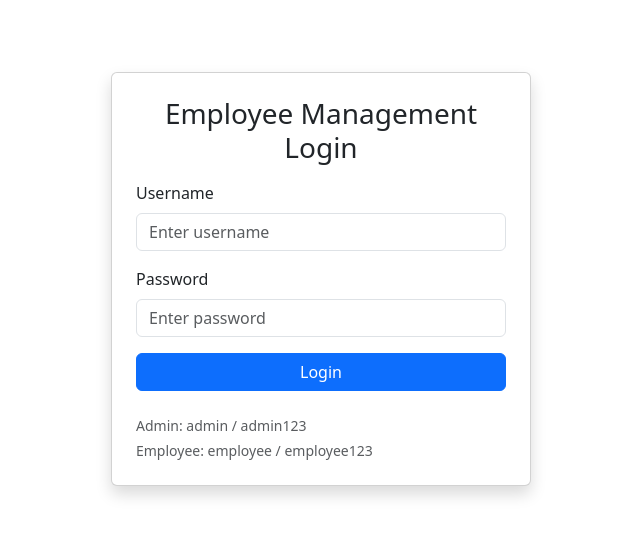
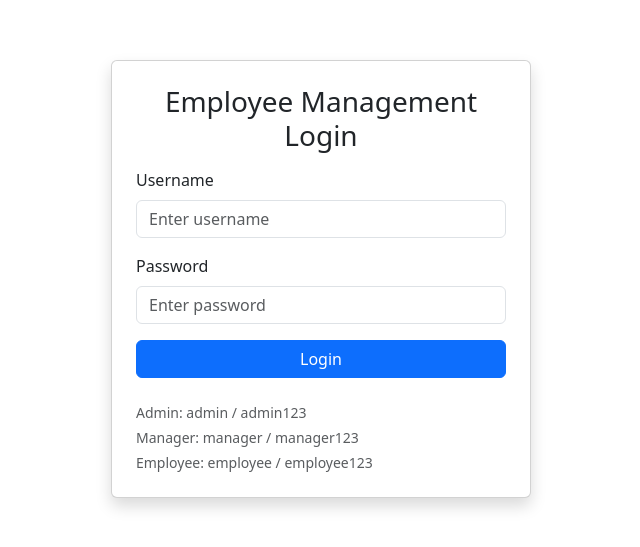
Before and after one commit to Pradeep-S28/employee-management-system, a React (Vite) app in the folder client/: page / in a window 1280 px wide. Shown: the part 121-668 px from the top of the page, without its empty margins (319-959 px from the left). Built offline with nearby package versions, Linux system fonts and the light colour scheme.

Commit message:
add manager credentials in login page

```diff
--- a/client/src/pages/Login.jsx
+++ b/client/src/pages/Login.jsx
@@ -69,6 +69,7 @@ const Login = () => {
 
         <div className="mt-4 small text-muted">
           <p className="mb-1">Admin: admin / admin123</p>
+          <p className="mb-1">Manager: manager / manager123</p>
           <p className="mb-0">Employee: employee / employee123</p>
         </div>
       </div>
```
